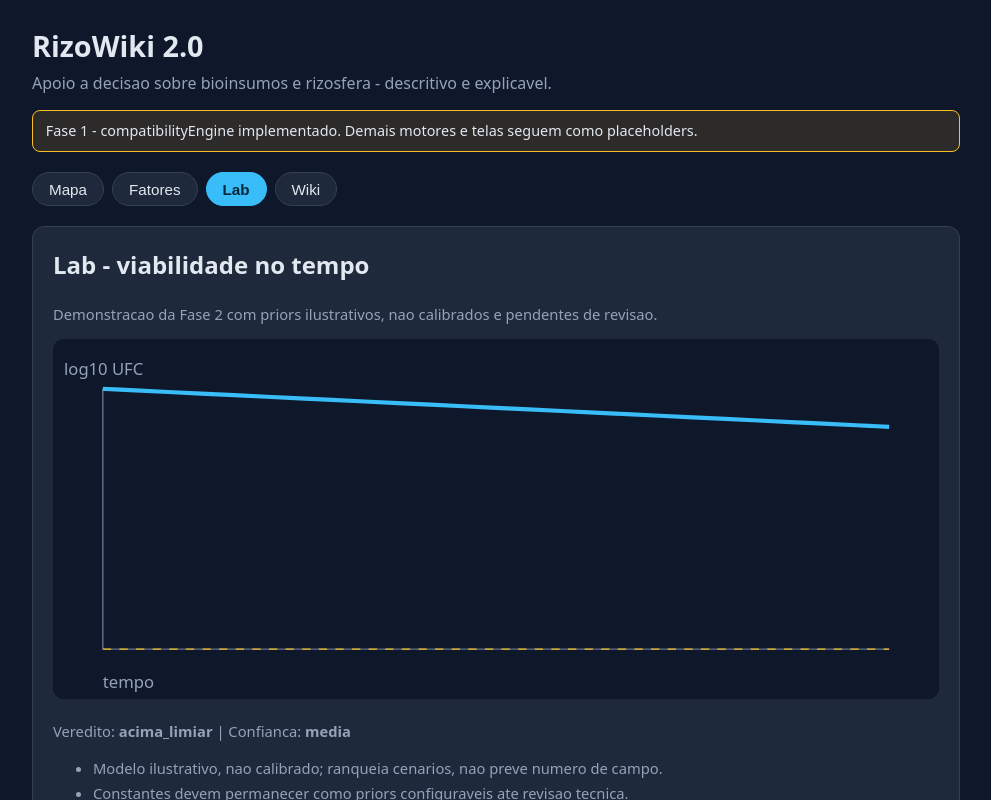
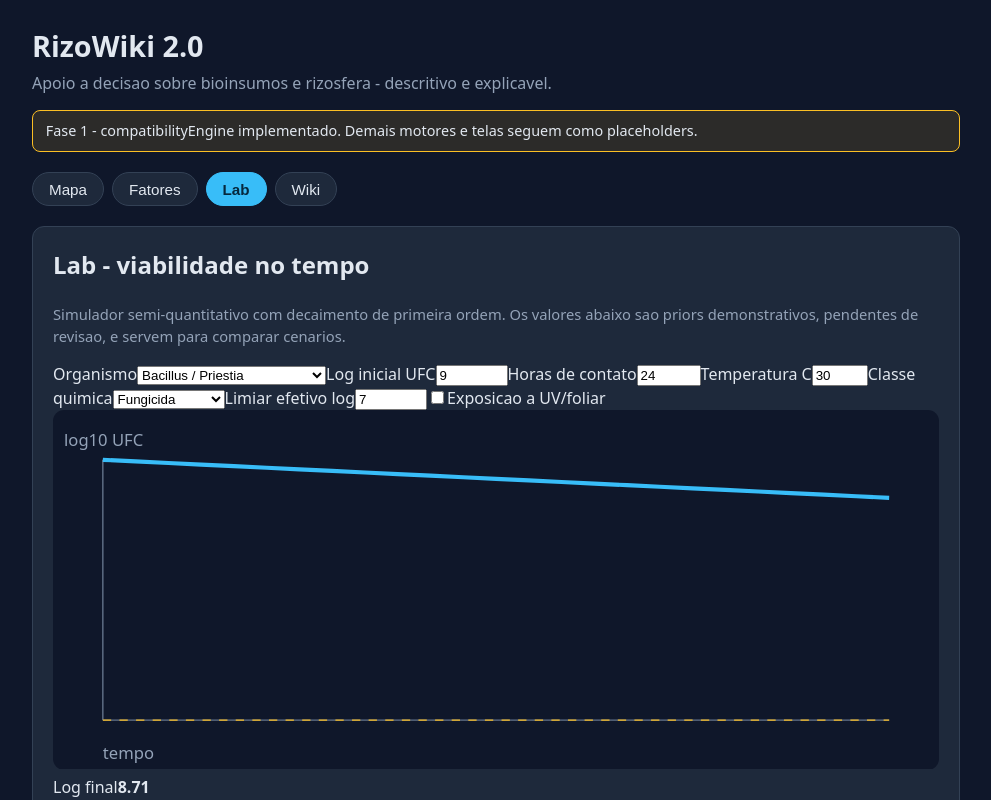
Before and after one commit to MarcoAntonioBarreiros/RizoWiki-2.0, a React (Vite) app: page / in a window 1280 px wide. Both pictures are taken after a click on the button "Lab". Shown: the top 800 px of the page, without its empty margins (144-1135 px from the left). Built offline with nearby package versions, Linux system fonts and the light colour scheme.

Commit message:
Add interactive Lab controls

```diff
--- a/src/pages/Lab.jsx
+++ b/src/pages/Lab.jsx
@@ -1,37 +1,114 @@
+import { useMemo, useState } from 'react';
 import ViabilityChart from '../components/ViabilityChart.jsx';
 import { simulateViability } from '../engines/viabilityEngine.js';
+import priorsDraft from '../data/viability_priors_draft.json';
 
-const demoPrior = {
-  ideal_temp_c: 30,
-  decay_k_base_per_h: 0.02,
-  uv_sensitivity: 0.3,
-  effective_threshold_log: 7,
-  chemical_sensitivity_by_class: {
-    nenhum: 1,
-    fungicida: 1.4,
-  },
-};
+const CHEMICAL_CLASSES = [
+  { value: 'nenhum', label: 'Nenhum' },
+  { value: 'fungicida', label: 'Fungicida' },
+  { value: 'cuprico_metal', label: 'Cuprico / metal' },
+  { value: 'adubo_salino', label: 'Adubo salino' },
+];
+
+function formatNumber(value, digits = 2) {
+  if (value === null || value === undefined || Number.isNaN(value)) return '-';
+  return Number(value).toFixed(digits);
+}
 
 export default function Lab() {
-  const result = simulateViability({
-    initialLog: 9,
-    hours: 24,
-    temperatureC: 30,
-    chemicalClass: 'fungicida',
-    exposedToUv: false,
-    organism: demoPrior,
-  });
+  const organisms = priorsDraft.organisms;
+  const organismIds = Object.keys(organisms);
+  const [organismId, setOrganismId] = useState(organismIds[0]);
+  const [initialLog, setInitialLog] = useState(9);
+  const [hours, setHours] = useState(24);
+  const [temperatureC, setTemperatureC] = useState(30);
+  const [chemicalClass, setChemicalClass] = useState('fungicida');
+  const [exposedToUv, setExposedToUv] = useState(false);
+  const [threshold, setThreshold] = useState(organisms[organismId].effective_threshold_log);
+
+  const organism = organisms[organismId];
+
+  const result = useMemo(
+    () =>
+      simulateViability({
+        initialLog,
+        hours,
+        temperatureC,
+        chemicalClass,
+        exposedToUv,
+        effectiveThresholdLog: threshold,
+        organism,
+      }),
+    [chemicalClass, exposedToUv, hours, initialLog, organism, temperatureC, threshold],
+  );
+
+  function handleOrganismChange(nextId) {
+    setOrganismId(nextId);
+    setThreshold(organisms[nextId].effective_threshold_log);
+  }
 
   return (
     <section>
       <h2 className="page__title">Lab - viabilidade no tempo</h2>
       <p className="page__todo">
-        Demonstracao da Fase 2 com priors ilustrativos, nao calibrados e pendentes de revisao.
+        Simulador semi-quantitativo com decaimento de primeira ordem. Os valores abaixo sao priors
+        demonstrativos, pendentes de revisao, e servem para comparar cenarios.
       </p>
+
+      <div className="lab-grid">
+        <label className="field">
+          <span>Organismo</span>
+          <select value={organismId} onChange={(event) => handleOrganismChange(event.target.value)}>
+            {organismIds.map((id) => (
+              <option key={id} value={id}>{organisms[id].label}</option>
+            ))}
+          </select>
+        </label>
+
+        <label className="field">
+          <span>Log inicial UFC</span>
+          <input type="number" min="5" max="12" step="0.1" value={initialLog} onChange={(event) => setInitialLog(Number(event.target.value))} />
+        </label>
+
+        <label className="field">
+          <span>Horas de contato</span>
+          <input type="number" min="0" max="168" step="1" value={hours} onChange={(event) => setHours(Number(event.target.value))} />
+        </label>
+
+        <label className="field">
+          <span>Temperatura C</span>
+          <input type="number" min="0" max="50" step="1" value={temperatureC} onChange={(event) => setTemperatureC(Number(event.target.value))} />
+        </label>
+
+        <label className="field">
+          <span>Classe quimica</span>
+          <select value={chemicalClass} onChange={(event) => setChemicalClass(event.target.value)}>
+            {CHEMICAL_CLASSES.map((item) => (
+              <option key={item.value} value={item.value}>{item.label}</option>
+            ))}
+          </select>
+        </label>
+
+        <label className="field">
+          <span>Limiar efetivo log</span>
+          <input type="number" min="4" max="10" step="0.1" value={threshold} onChange={(event) => setThreshold(Number(event.target.value))} />
+        </label>
+
+        <label className="check-field">
+          <input type="checkbox" checked={exposedToUv} onChange={(event) => setExposedToUv(event.target.checked)} />
+          <span>Exposicao a UV/foliar</span>
+        </label>
+      </div>
+
       <ViabilityChart curve={result.curve} threshold={result.threshold} />
-      <p className="page__todo">
-        Veredito: <strong>{result.verdict}</strong> | Confianca: <strong>{result.confidence}</strong>
-      </p>
+
+      <div className="metric-grid">
+        <div><span>Log final</span><strong>{formatNumber(result.finalLog)}</strong></div>
+        <div><span>Sobrevivencia relativa</span><strong>{formatNumber((result.relativeSurvival ?? 0) * 100, 1)}%</strong></div>
+        <div><span>k total</span><strong>{formatNumber(result.kTotal, 4)}</strong></div>
+        <div><span>Veredito</span><strong>{result.verdict}</strong></div>
+      </div>
+
       <ul className="page__todo">
         {result.limitations.map((item) => (
           <li key={item}>{item}</li>
```
